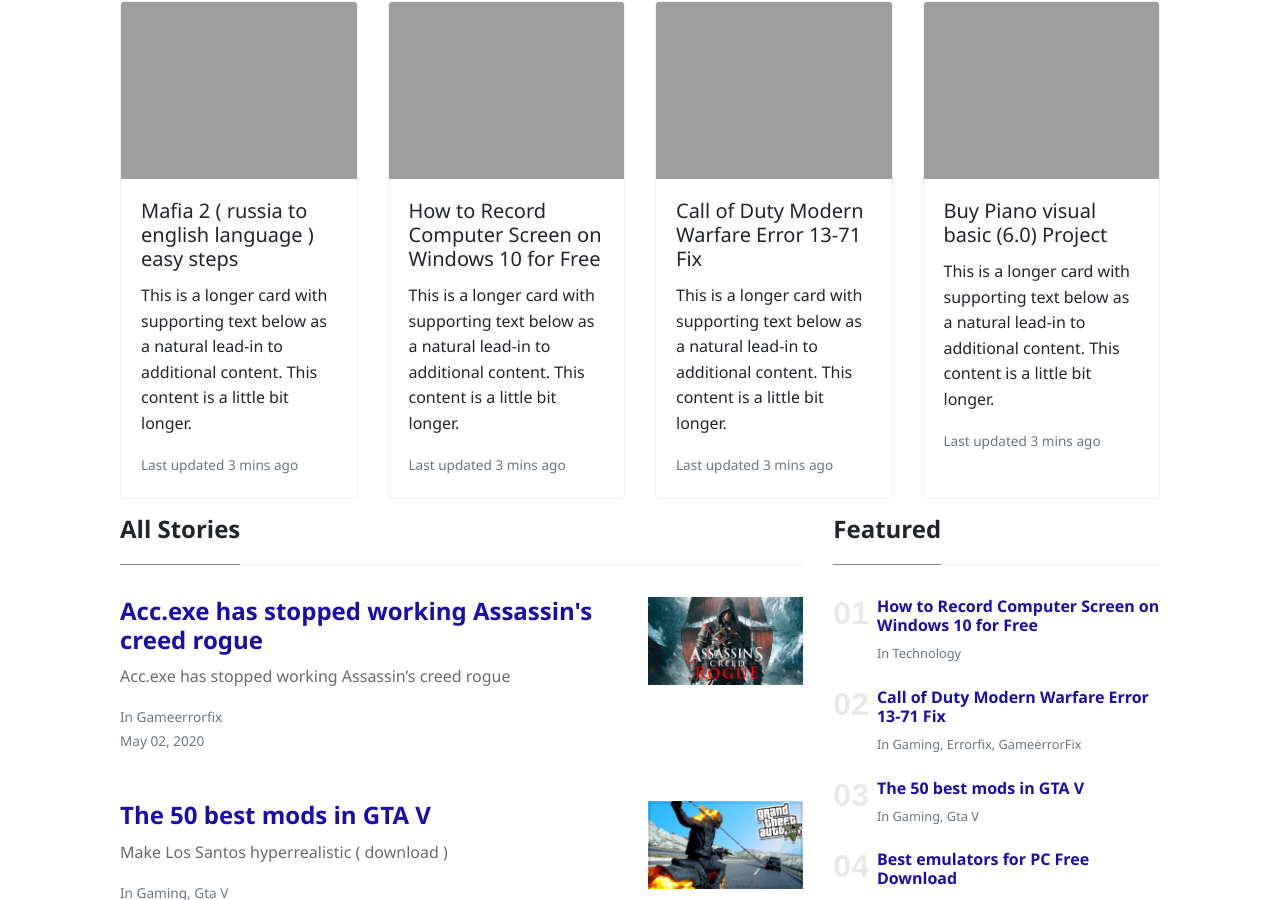
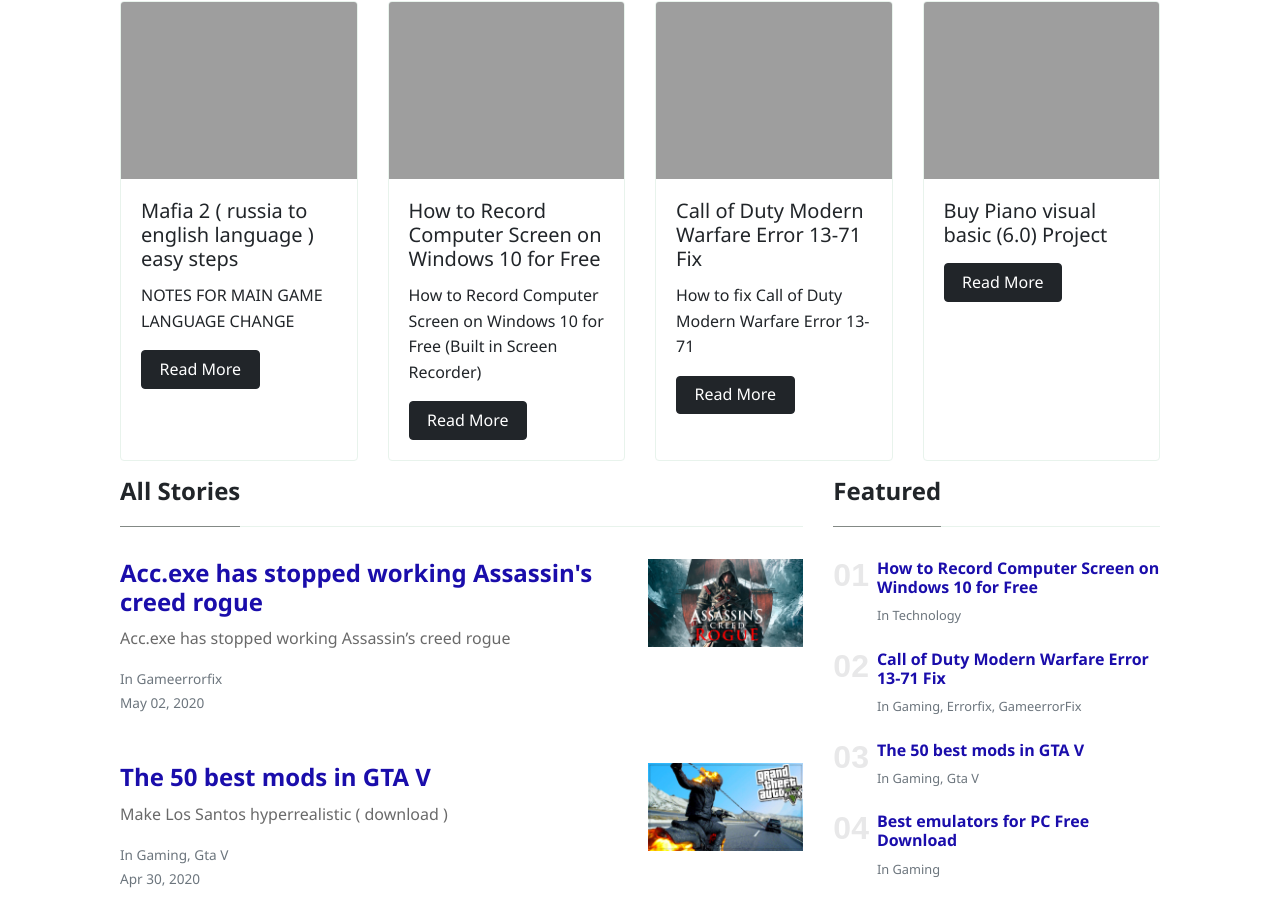
Before and after one commit to Gamedoper/Gamedoperarchives.github.io, a Jekyll site: the page built from index.html, in a window 1280 px wide and 900 px high, scrolled down 487 px. Built offline with Jekyll 4.4.1, drawn with Linux system fonts in a browser that asks for light colours; nearby versions of some CDN libraries; the list of posts is cut into pages by our own code; comment, search, counter and statistics services are not loaded.

Commit message:
Update index.html

```diff
--- a/index.html
+++ b/index.html
@@ -142,8 +142,8 @@
     <img class="card-img-top" src="({{site.baseurl}}/{{ post.image }})" alt="Card image cap">
     <div class="card-body">
       <h5 class="card-title">{{post.title}}</h5>
-      <p class="card-text">This is a longer card with supporting text below as a natural lead-in to additional content. This content is a little bit longer.</p>
-      <p class="card-text"><small class="text-muted">Last updated 3 mins ago</small></p>
+      <p class="card-text">{{ post.excerpt | strip_html | strip_newlines | truncate: 136 }}</p>
+       <a href="{{site.baseurl}}{{post.url}}" class="btn btn-dark">Read More</a>
     </div>
   </div>
 {% endif %}
```
